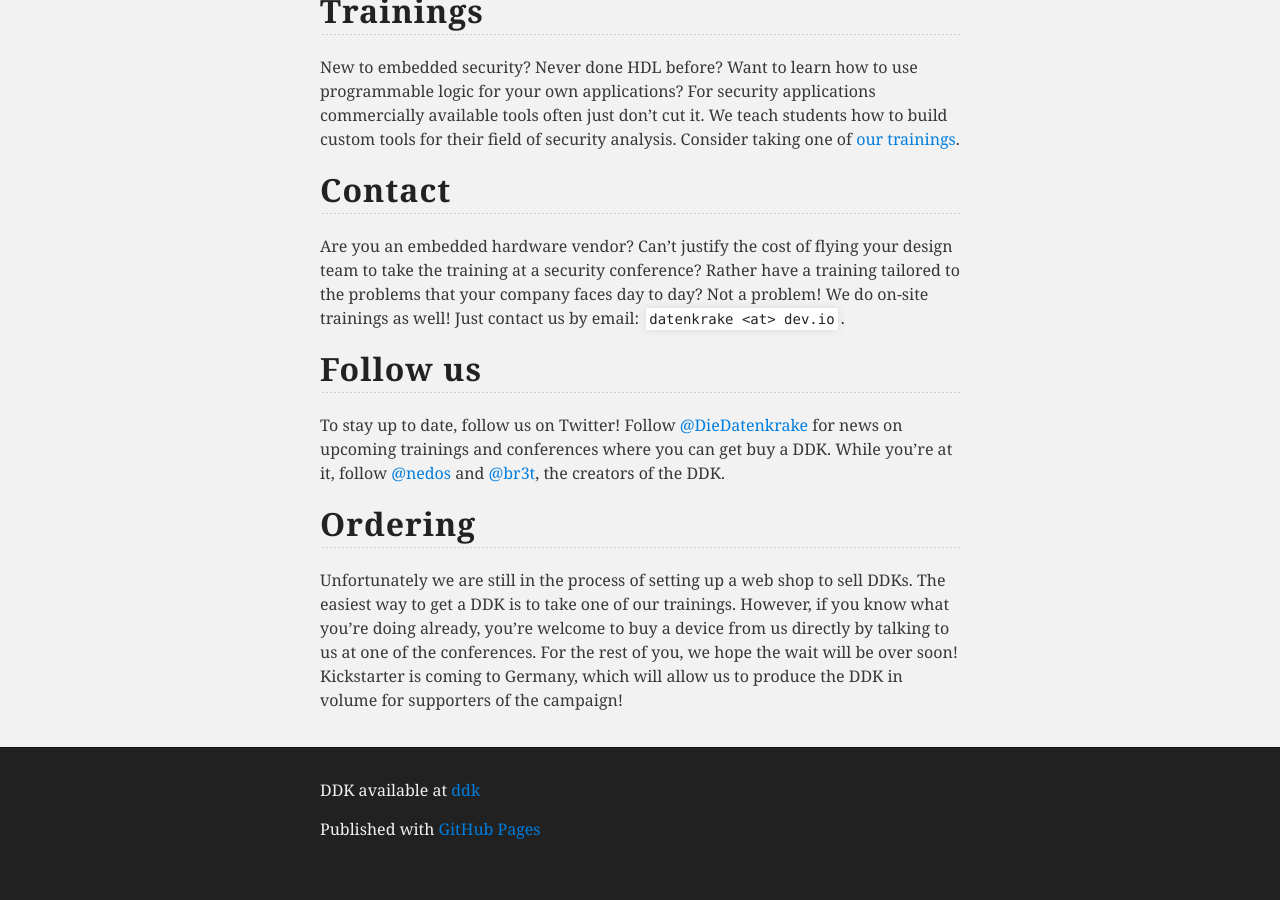
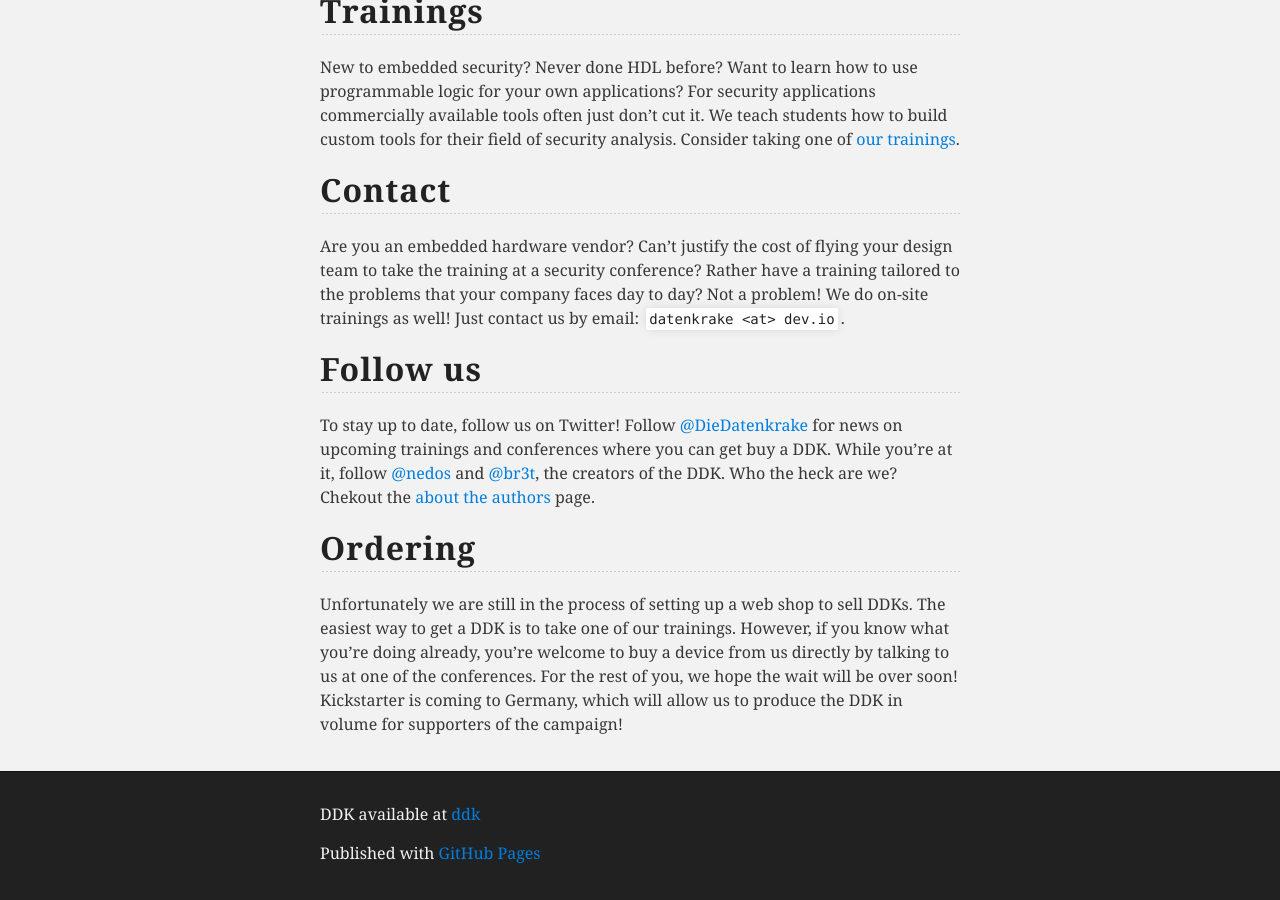
Before and after one commit to ddk/ddk.github.io, a Jekyll site: the page built from index.md, in a window 1280 px wide and 900 px high, scrolled down 1341 px. Built offline with Jekyll 4.4.1, drawn with Linux system fonts in a browser that asks for light colours; before the commit the page ends 2217 px from its top, so only the background shows below that.

Commit message:
Add 'about the authors' to index.md

```diff
--- a/index.md
+++ b/index.md
@@ -53,6 +53,8 @@ Just contact us by email: `datenkrake <at> dev.io`.
 To stay up to date, follow us on Twitter!
 Follow [@DieDatenkrake](http://twitter.com/diedatenkrake) for news on upcoming trainings and conferences where you can get buy a DDK.
 While you're at it, follow [@nedos](http://twitter.com/nedos) and [@br3t](http://twitter.com/br3t), the creators of the DDK.
+Who the heck are we?
+Chekout the [about the authors](authors) page.
 
 ## Ordering
 
```
